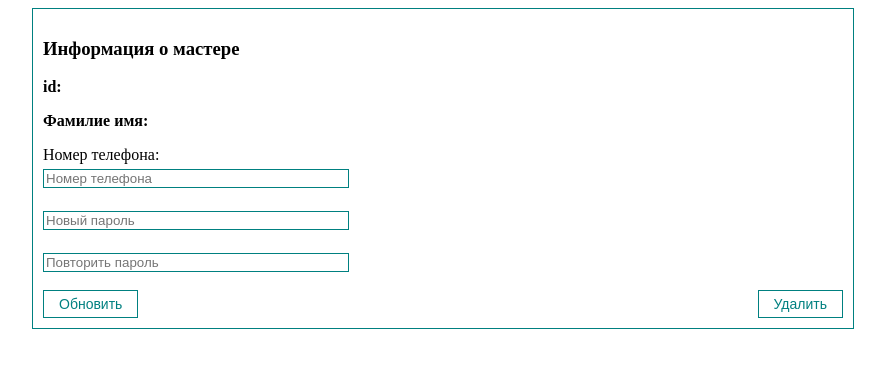
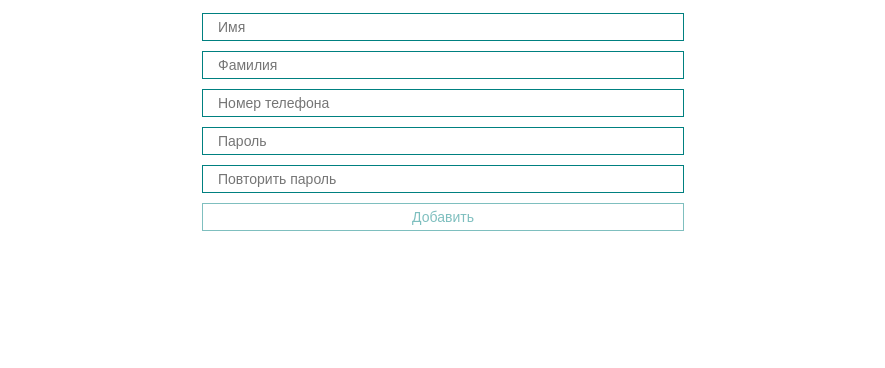
Before and after one commit to vggog/green_apple_front, a React (Create React App) app: page /admin/master/add in a window 1280 px wide. Shown: the top 368 px of the page, without its empty margins (197-1082 px from the left). Built offline with nearby package versions, Linux system fonts and the light colour scheme; no server answers.

Commit message:
Добавить возможность добавление мастера

```diff
--- /dev/null
+++ b/src/pages/CreateMaster/CreateMaster.jsx
@@ -0,0 +1,92 @@
+import React, { useState } from "react";
+import cl from './CreateMaster.module.css'
+import PhoneNumberInput from "../../components/UI/PhoneNumberForm/PhoneNumberForm";
+import { isValidPassword } from "../../utils/utils";
+import MasterService from "../../services/MasterService";
+import { useNavigate } from "react-router-dom";
+
+
+function CreateMaster() {
+    const navigate = useNavigate();
+
+    const [name, setName] = useState("");
+    const [surname, setSurname] = useState("");
+    const [phone, setPhone] = useState("");
+    const [password, setPassword] = useState("");
+    const [repeatPassword, setRepeatPassword] = useState("");
+
+    const [isLoading, setIsLoading] = useState(false);
+
+    function allInfoEntered() {
+        return name && surname && phone && (isValidPassword(password) && password == repeatPassword)
+    }
+
+    async function AddNewMaster(e) {
+        e.preventDefault();
+
+        const newMaster = {
+            "name": name,
+            "surname": surname,
+            "phone": phone,
+            "password": password,
+        }
+
+        setIsLoading(true);
+        const response = await MasterService.addNewMaster(newMaster);
+        const updatedMaster = response.data;
+        console.log(updatedMaster);
+        setIsLoading(false);
+        navigate("/admin/master/all");
+    }
+
+    return (
+        <div className={cl.createMaster}>
+            <form className={cl.masterForm}>
+                <input
+                    onChange={(e) => setName(e.target.value)}
+                    value={name}
+                    type="text"
+                    placeholder="Имя"
+                    className={cl.inputForm}
+                />
+                <input
+                    onChange={(e) => setSurname(e.target.value)}
+                    value={surname}
+                    type="text"
+                    placeholder="Фамилия"
+                    className={cl.inputForm}
+                />
+                <PhoneNumberInput
+                    phoneNumber={phone}
+                    setPhoneNumber={setPhone}
+                    className={cl.inputForm}
+                />
+                <input
+                    onChange={(e) => setPassword(e.target.value)}
+                    value={password}
+                    type="password"
+                    placeholder="Пароль"
+                    className={cl.inputForm}
+                />
+                {password && !isValidPassword(password) && <label style={{'color': 'red', 'fontSize': '12px'}}>Пароль должен быть больше 8 символов</label>}
+                <input
+                    onChange={(e) => setRepeatPassword(e.target.value)}
+                    value={repeatPassword}
+                    type="password"
+                    placeholder="Повторить пароль"
+                    className={cl.inputForm}
+                />
+                {(password) && (password !== repeatPassword) && <label style={{'color': 'red', 'fontSize': '12px'}}>Пароли должны совпадать</label>}
+                {isLoading
+                    ? <div>Загрузка...</div>
+                    : <button className={cl.addMasterButton} disabled={!allInfoEntered()} onClick={AddNewMaster}>
+                        Добавить
+                    </button>
+                }
+            </form>
+        </div>
+    )
+}
+
+
+export default CreateMaster;
--- /dev/null
+++ b/src/pages/CreateMaster/CreateMaster.module.css
@@ -0,0 +1,33 @@
+.createMaster {
+    display: flex;
+    align-items: center;
+    justify-content: center;
+}
+
+.masterForm {
+    display: flex;
+    flex-direction: column;
+}
+
+.inputForm {
+    width: 450px;
+    margin: 5px 0;
+    padding: 5px 15px;
+    font-size: 14px;
+    border: 1px solid teal;
+}
+
+.addMasterButton {
+    margin: 5px 0;
+    padding: 5px 15px;
+    color: teal;
+    font-size: 14px;
+    background: transparent;
+    border: 1px solid teal;
+    cursor: pointer;
+}
+
+.addMasterButton:disabled {
+    opacity: 0.5;
+    cursor: not-allowed;
+}
--- a/src/route/index.js
+++ b/src/route/index.js
@@ -3,6 +3,7 @@ import AllMasters from "../pages/AllMasters/AllMasters"
 import Home from "../pages/Home/Home"
 import Logout from "../pages/Logout/Logout"
 import MasterInfo from "../pages/MasterInfo/MasterInfo"
+import CreateMaster from "../pages/CreateMaster/CreateMaster"
 
 
 export const publicRoutes = [
@@ -11,4 +12,5 @@ export const publicRoutes = [
     {path: '/admin/logout', component: Logout, exact: true},
     {path: '/admin/master/all', component: AllMasters, exact: true},
     {path: '/admin/master/:id', component: MasterInfo, exact: true},
+    {path: '/admin/master/add', component: CreateMaster, exact: true},
 ]
--- a/src/services/MasterService.js
+++ b/src/services/MasterService.js
@@ -4,6 +4,10 @@ import api from "../http";
 export default class MasterService {
     static async getAllMasters() {
         return api.get("/admin/master/all")
+    }
+
+    static async addNewMaster(data) {
+        return api.post("admin/master/", data);
     }
 
     static async getMasterInfo(masterID) {
```
